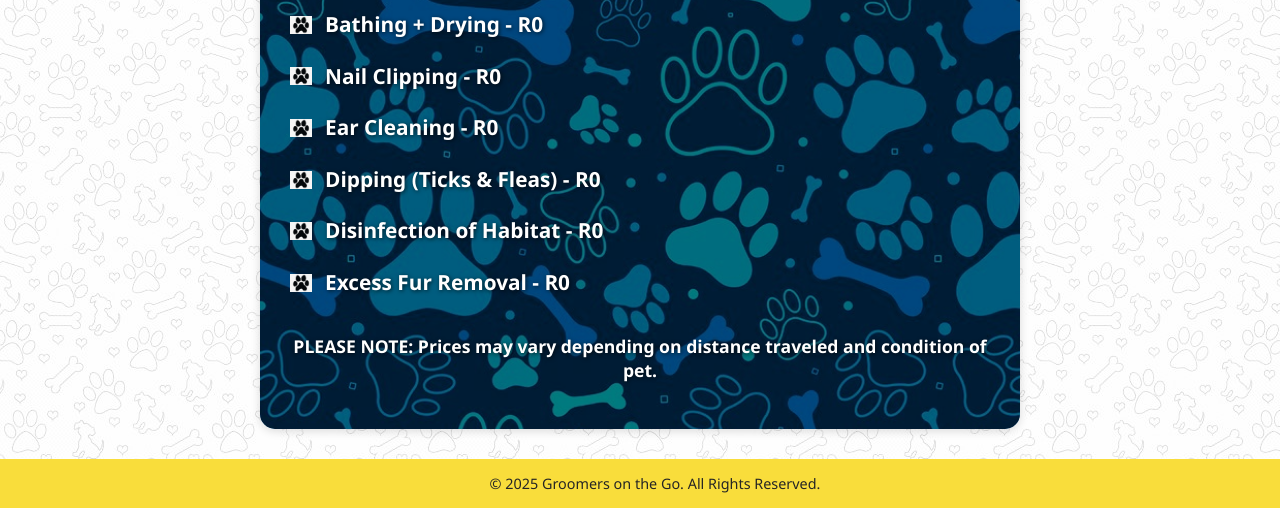
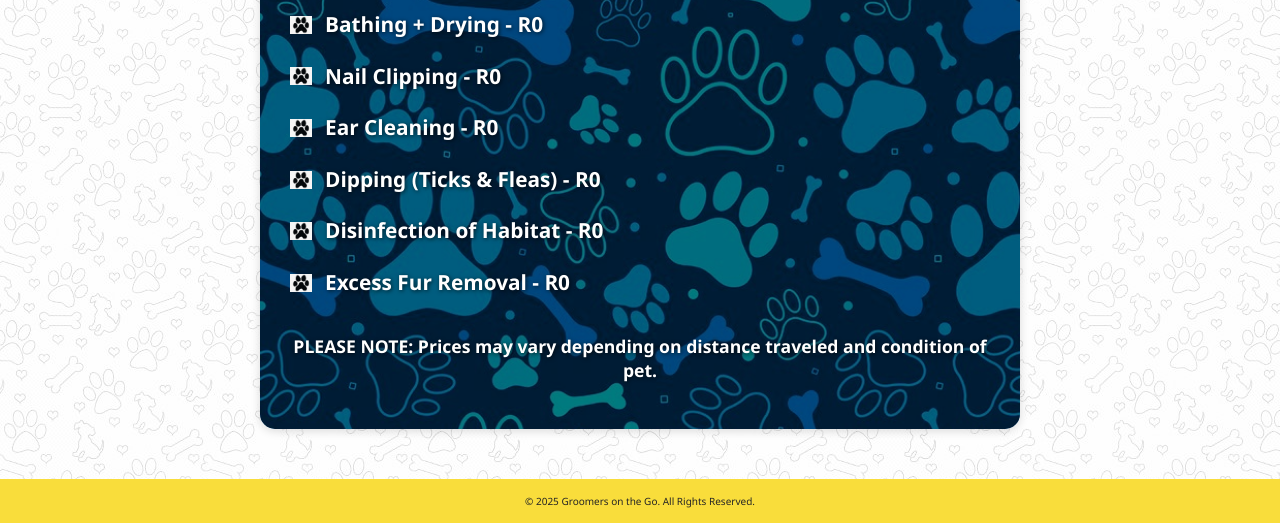
Before and after one commit to HishaamLuddy/Groomers-On-The-Go, a plain HTML site: page page2.html in a window 1280 px wide. Shown: the part 292-815 px from the top of the page. Drawn offline with Linux system fonts and the light colour scheme.

Commit message:
Update page2.html

```diff
--- a/page2.html
+++ b/page2.html
@@ -10,6 +10,7 @@
       font-family: 'Segoe UI', Tahoma, Geneva, Verdana, sans-serif;
       background-image: url("image3.1.jpg");
       color: #252525;
+      font-weight: 500;
     }
 
     .header {
@@ -161,16 +162,17 @@
       margin-top: 30px;
     }
 
-    footer {
-      padding: 15px;
-      background: #f9dd3b;
-      font-size: 0.9rem;
-      width: 100%;
-      bottom: 0;
-      justify-content: center;
-      display: flex;
-      position: fixed;
-    }
+footer {
+  padding: 15px;
+  background: #f9dd3b;
+  font-size: x-small;
+  width:auto;
+  text-align: center;
+  margin-top: auto;
+}
+
+
+
   </style>
 </head>
 
```
